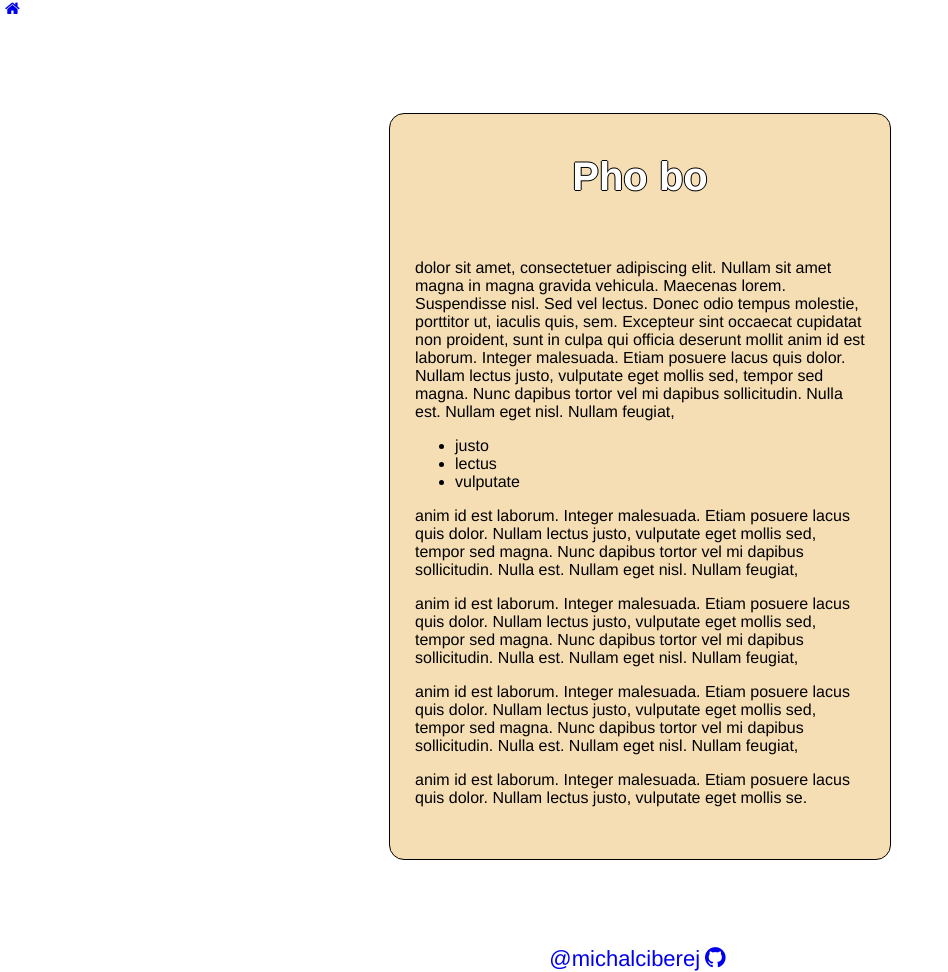
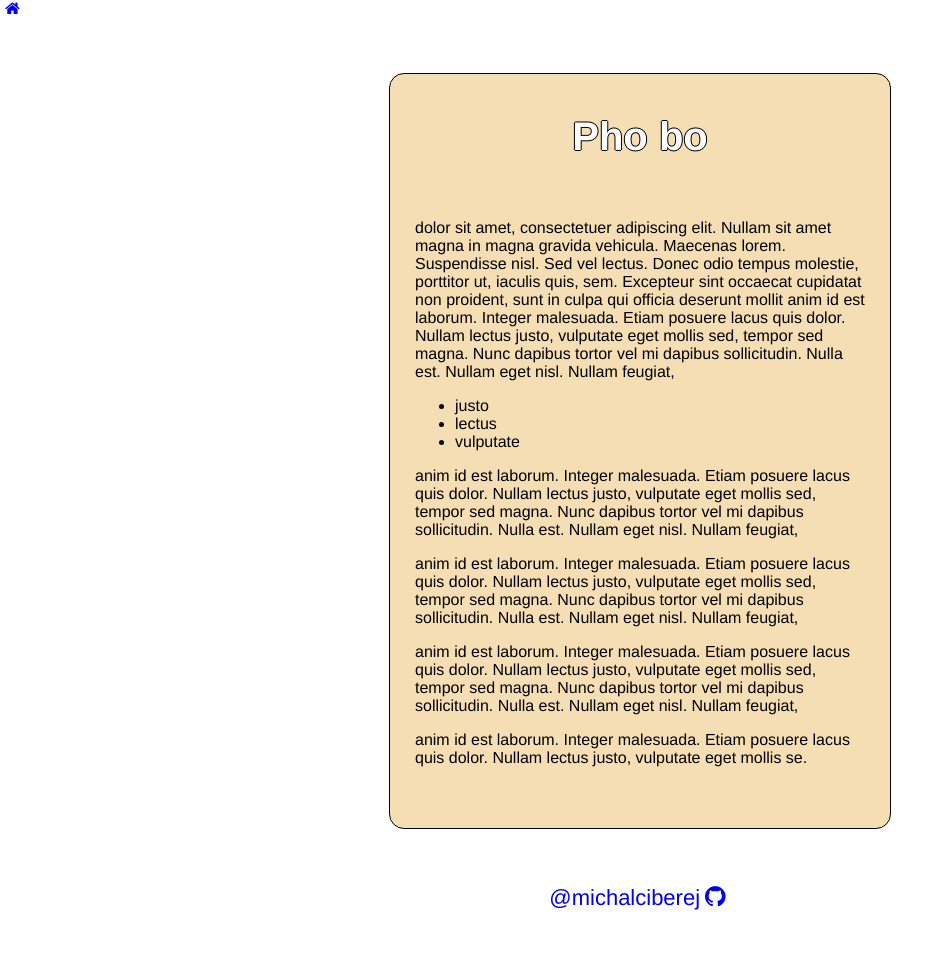
Before and after one commit to michalciberej/odin-recipes, a plain HTML site: page pages/pho-bo.html in a window 1280 px wide. Shown: the whole page, without its empty margins (0-948 px from the left). After the commit the page ends 911 px from the top, so only its background shows below. Drawn offline with Linux system fonts and the light colour scheme.

Commit message:
fix styles and typo

```diff
--- a/css/styles.css
+++ b/css/styles.css
@@ -27,8 +27,7 @@ h1 {
     gap: 35px;
     width: 1000px;
     height: 700px;
-    margin: auto;
-    margin-top: 40px;
+    margin: 10px auto;
 }
 
 .recipeName {
@@ -54,9 +53,10 @@ a > div {
 
 .footerContainer {
     text-align: center;
-    margin-top: 85px;
-    color: black;
-    font-size: 22px;}
+    margin-top: 55px;
+    color: inherit;
+    font-size: 22px;
+}
 
 i {
     margin: 0 5px;
@@ -88,13 +88,13 @@ i {
 
 .recipeContainer {
     position: relative;
-    margin: 95px auto 0;
+    margin: 55px auto;
     width: 450px;
     height: 690px;
     border: 1px solid black;
     border-radius: 15px;
     background: wheat;
-    padding: 40px 25px 15px;
+    padding: 40px 25px 24px 25px;
 }
 
 .recipeHeader {
```
